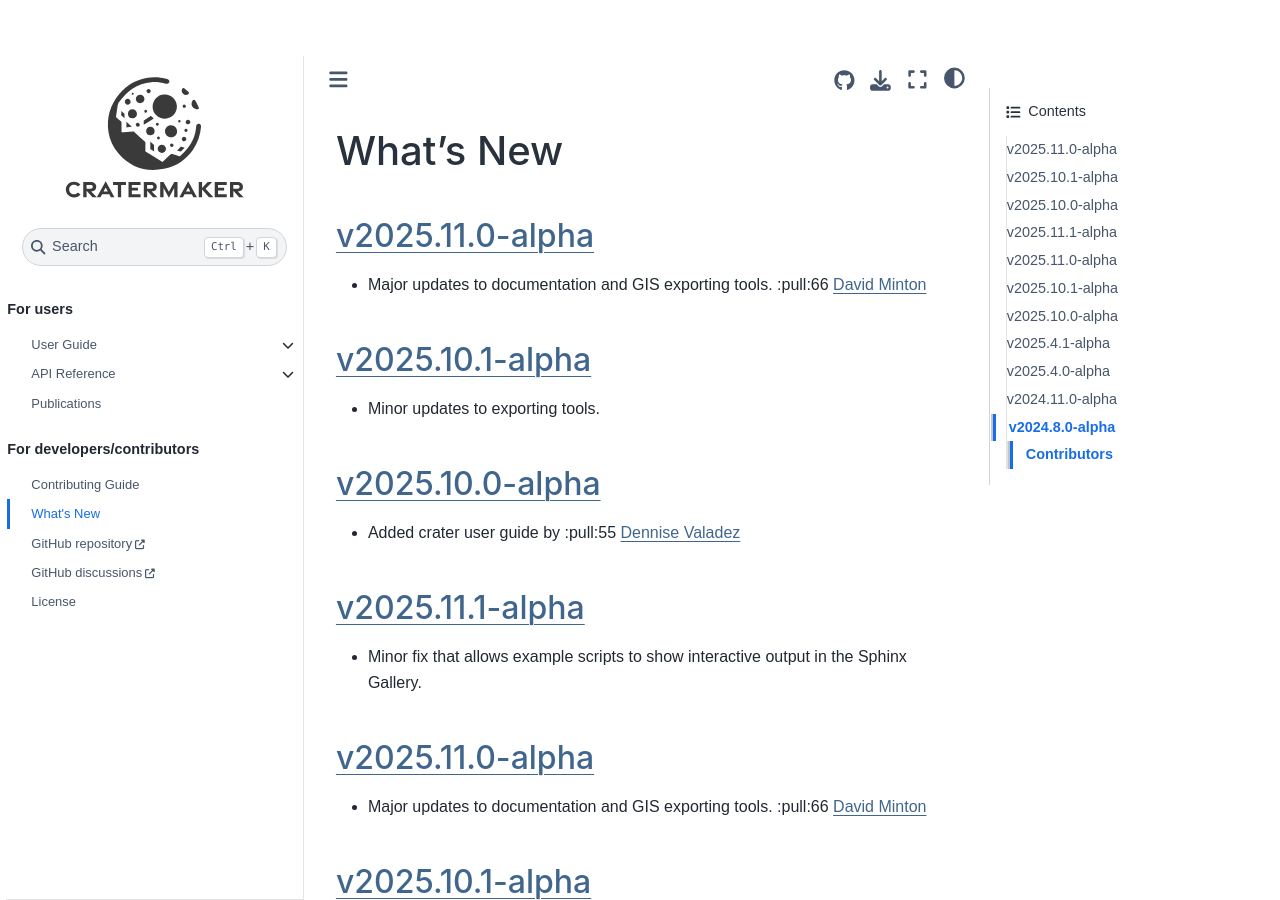
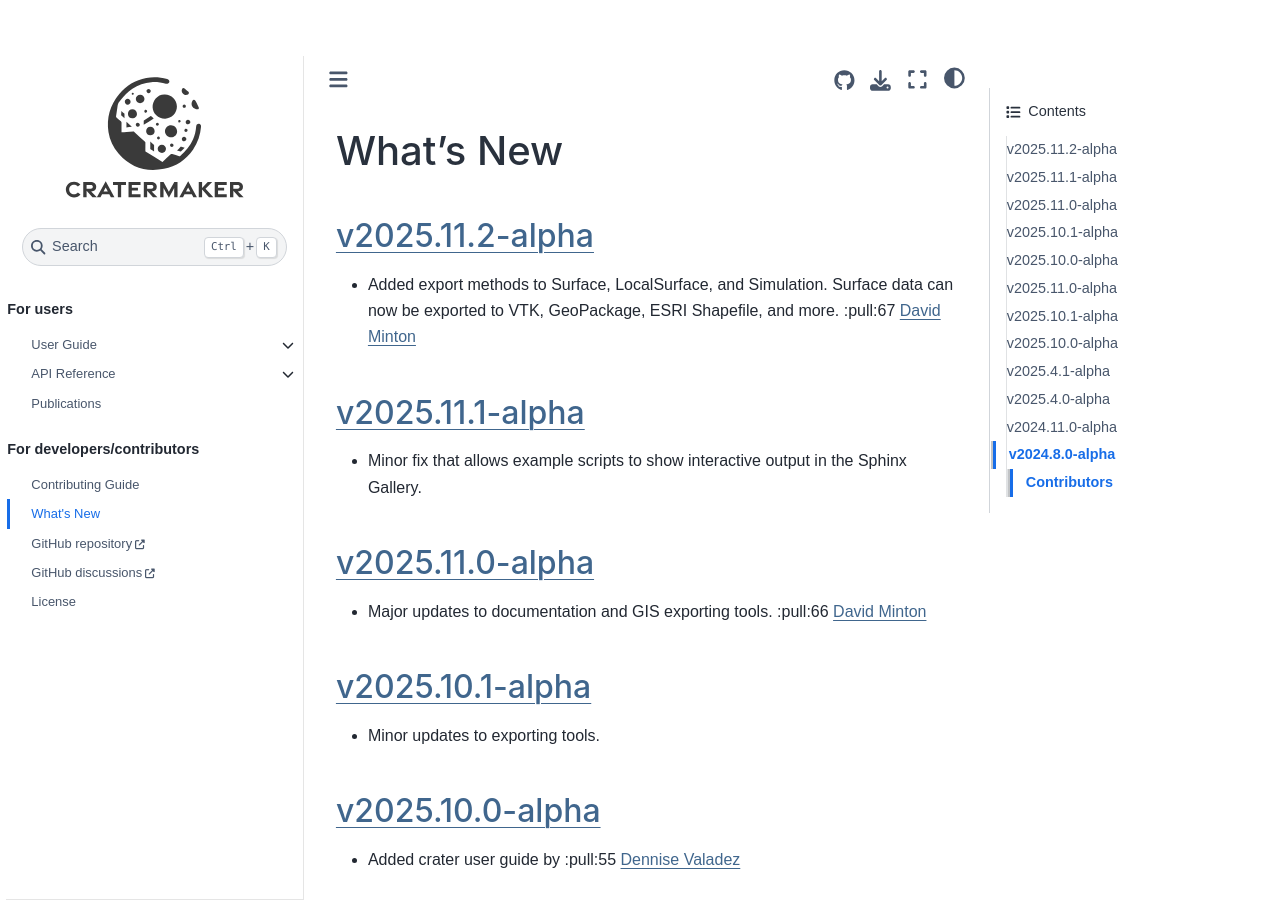
Before and after one commit to MintonGroup/cratermaker, a Sphinx documentation site: the page built from docs/whats-new.rst, in a window 1280 px wide and 900 px high. Built offline with Sphinx 7.4.7 and the Sphinx Book theme 1.1.4, drawn with Linux system fonts in a browser that asks for light colours; pages that are not in the unit, such as notebooks, are missing from menus; the version number is read from the project's files by our own code.

```diff
--- a/docs/whats-new.rst
+++ b/docs/whats-new.rst
@@ -2,6 +2,24 @@
 
 What's New
 ==========
+
+.. _whats-new.2025.11.2-alpha:
+
+:release:`v2025.11.2-alpha`
+---------------------------
+
+- Added export methods to Surface, LocalSurface, and Simulation. Surface data can now be exported to VTK, GeoPackage, ESRI Shapefile, and more. :pull:67 `David Minton`_
+
+
+.. _whats-new.2025.11.1-alpha:
+
+:release:`v2025.11.1-alpha`
+---------------------------
+
+- Minor fix that allows example scripts to show interactive output in the Sphinx Gallery.
+
+
+
 .. _whats-new.2025.11.0-alpha:
 
 :release:`v2025.11.0-alpha`
@@ -30,14 +48,6 @@ What's New
 - Added crater user guide by :pull:55 `Dennise Valadez`_
 
 
-
-
-.. _whats-new.2025.11.1-alpha:
-
-:release:`v2025.11.1-alpha`
----------------------------
-
-- Minor fix that allows example scripts to show interactive output in the Sphinx Gallery.
 
 .. _whats-new.2025.11.0-alpha:
 
```
Also changed, not shown: 1 other file.
